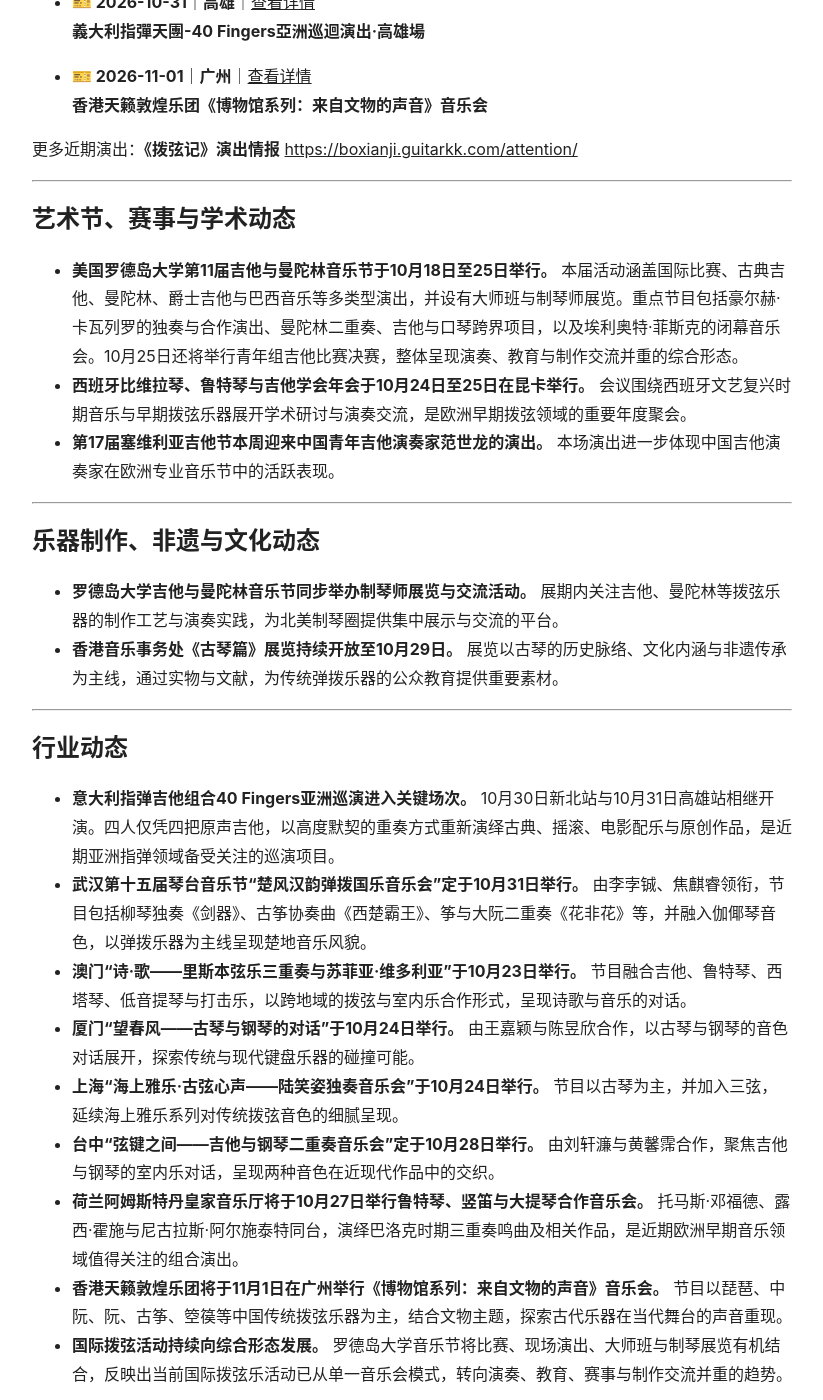
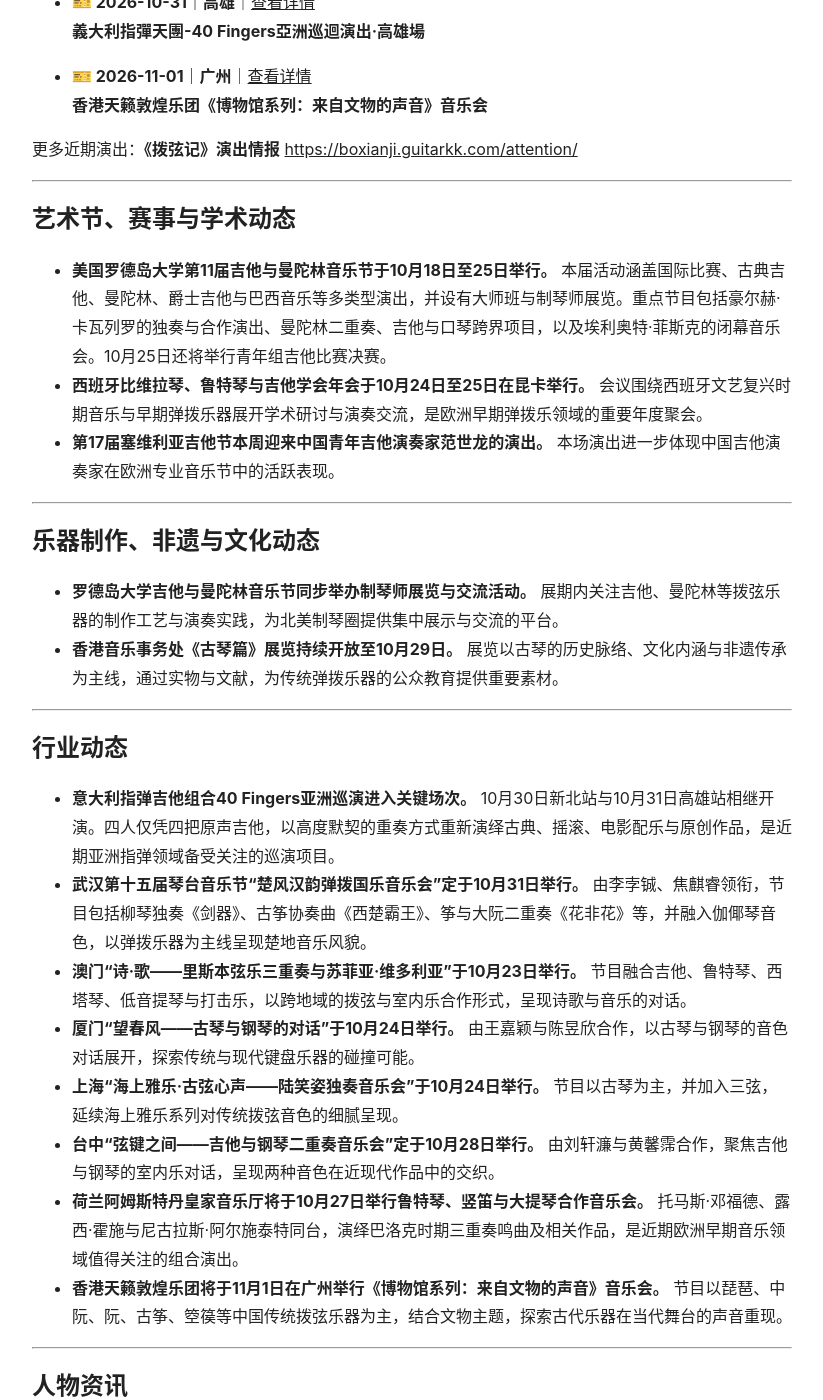
Before and after one commit to KeenKwok/boxianji, a Jekyll site: the page built from weekly/2026-10-24.md, in a window 1280 px wide and 1400 px high, scrolled down 1376 px. Shown: the whole window, without its empty margins (228-1051 px from the left). Built offline with Jekyll 4.4.1, drawn with Linux system fonts in a browser that asks for light colours; some of the changed text lies outside the part shown.

Commit message:
更新 2026-10-24.md

```diff
--- a/weekly/2026-10-24.md
+++ b/weekly/2026-10-24.md
@@ -34,8 +34,8 @@ title: 弹拨乐一周简报（2026.10.18—10.24）
 
 ## **艺术节、赛事与学术动态**
 
-- **美国罗德岛大学第11届吉他与曼陀林音乐节于10月18日至25日举行。** 本届活动涵盖国际比赛、古典吉他、曼陀林、爵士吉他与巴西音乐等多类型演出，并设有大师班与制琴师展览。重点节目包括豪尔赫·卡瓦列罗的独奏与合作演出、曼陀林二重奏、吉他与口琴跨界项目，以及埃利奥特·菲斯克的闭幕音乐会。10月25日还将举行青年组吉他比赛决赛，整体呈现演奏、教育与制作交流并重的综合形态。
-- **西班牙比维拉琴、鲁特琴与吉他学会年会于10月24日至25日在昆卡举行。** 会议围绕西班牙文艺复兴时期音乐与早期拨弦乐器展开学术研讨与演奏交流，是欧洲早期拨弦领域的重要年度聚会。
+- **美国罗德岛大学第11届吉他与曼陀林音乐节于10月18日至25日举行。** 本届活动涵盖国际比赛、古典吉他、曼陀林、爵士吉他与巴西音乐等多类型演出，并设有大师班与制琴师展览。重点节目包括豪尔赫·卡瓦列罗的独奏与合作演出、曼陀林二重奏、吉他与口琴跨界项目，以及埃利奥特·菲斯克的闭幕音乐会。10月25日还将举行青年组吉他比赛决赛。
+- **西班牙比维拉琴、鲁特琴与吉他学会年会于10月24日至25日在昆卡举行。** 会议围绕西班牙文艺复兴时期音乐与早期弹拨乐器展开学术研讨与演奏交流，是欧洲早期弹拨乐领域的重要年度聚会。
 - **第17届塞维利亚吉他节本周迎来中国青年吉他演奏家范世龙的演出。** 本场演出进一步体现中国吉他演奏家在欧洲专业音乐节中的活跃表现。
 
 ---
@@ -57,7 +57,6 @@ title: 弹拨乐一周简报（2026.10.18—10.24）
 - **台中“弦键之间——吉他与钢琴二重奏音乐会”定于10月28日举行。** 由刘轩濂与黄馨霈合作，聚焦吉他与钢琴的室内乐对话，呈现两种音色在近现代作品中的交织。
 - **荷兰阿姆斯特丹皇家音乐厅将于10月27日举行鲁特琴、竖笛与大提琴合作音乐会。** 托马斯·邓福德、露西·霍施与尼古拉斯·阿尔施泰特同台，演绎巴洛克时期三重奏鸣曲及相关作品，是近期欧洲早期音乐领域值得关注的组合演出。
 - **香港天籁敦煌乐团将于11月1日在广州举行《博物馆系列：来自文物的声音》音乐会。** 节目以琵琶、中阮、阮、古筝、箜篌等中国传统拨弦乐器为主，结合文物主题，探索古代乐器在当代舞台的声音重现。
-- **国际拨弦活动持续向综合形态发展。** 罗德岛大学音乐节将比赛、现场演出、大师班与制琴展览有机结合，反映出当前国际拨弦乐活动已从单一音乐会模式，转向演奏、教育、赛事与制作交流并重的趋势。
 
 ---
 
@@ -67,4 +66,3 @@ title: 弹拨乐一周简报（2026.10.18—10.24）
 - **雅曼杜·科斯塔与安德烈娅·莫蒂斯在巴塞罗那合作演出。** 10月21日，巴西七弦吉他演奏家雅曼杜·科斯塔与小号演奏家、歌手安德烈娅·莫蒂斯同台，属于巴塞罗那国际爵士音乐节的跨界项目，呈现南美吉他与爵士人声、铜管的即兴对话。
 - **阿萨德兄弟以合作60周年告别巡演访港。** 10月30日，奥迪亚·阿萨德与沙治奥·阿萨德将在香港“亚艺无疆2026”举行音乐会，并特别邀请古筝演奏家万幸同台，演绎以花木兰为灵感的跨界作品；次日安排大师班。此外，两人还将于11月4日在上海举行吉他二重奏音乐会。
 - **意大利吉他演奏家卡洛塔·达利娅将于10月31日在阿姆斯特丹皇家音乐厅举行独奏音乐会。** 曲目涵盖巴赫改编作品、塔雷加的西班牙经典以及卡斯特尔诺沃-泰代斯科的现代作品，呈现古典吉他从巴洛克到二十世纪的风格跨度。
-- **香港琵琶演奏家梁家洛将于11月15日举行《享·洛》音乐会。** 节目包括琵琶独奏、琵琶四重奏及琵琶与打击乐合作，其中低音琵琶作品《Pipa Flamenco》将迎来世界首演，体现琵琶在跨界创作中的新探索。
```
